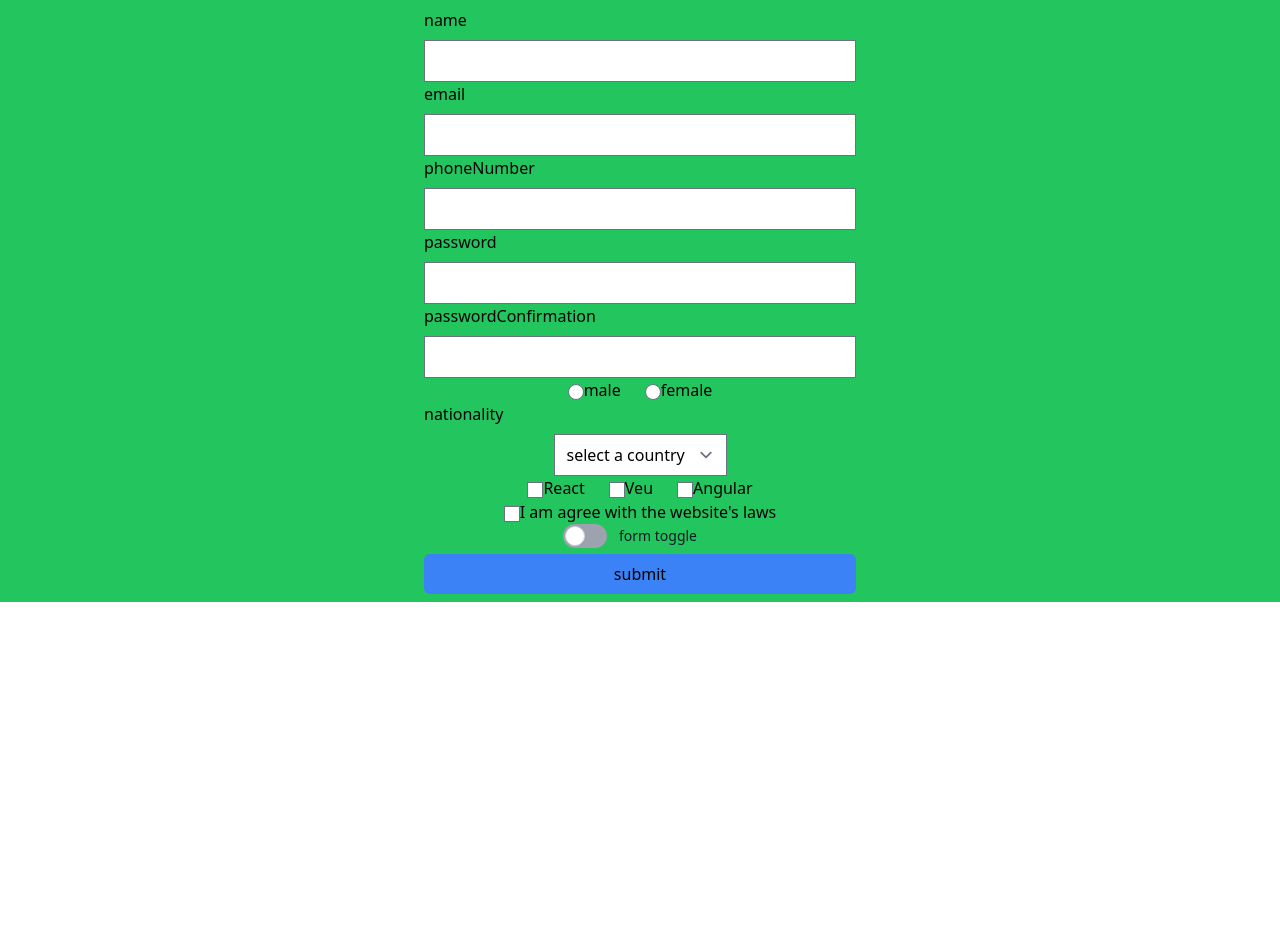
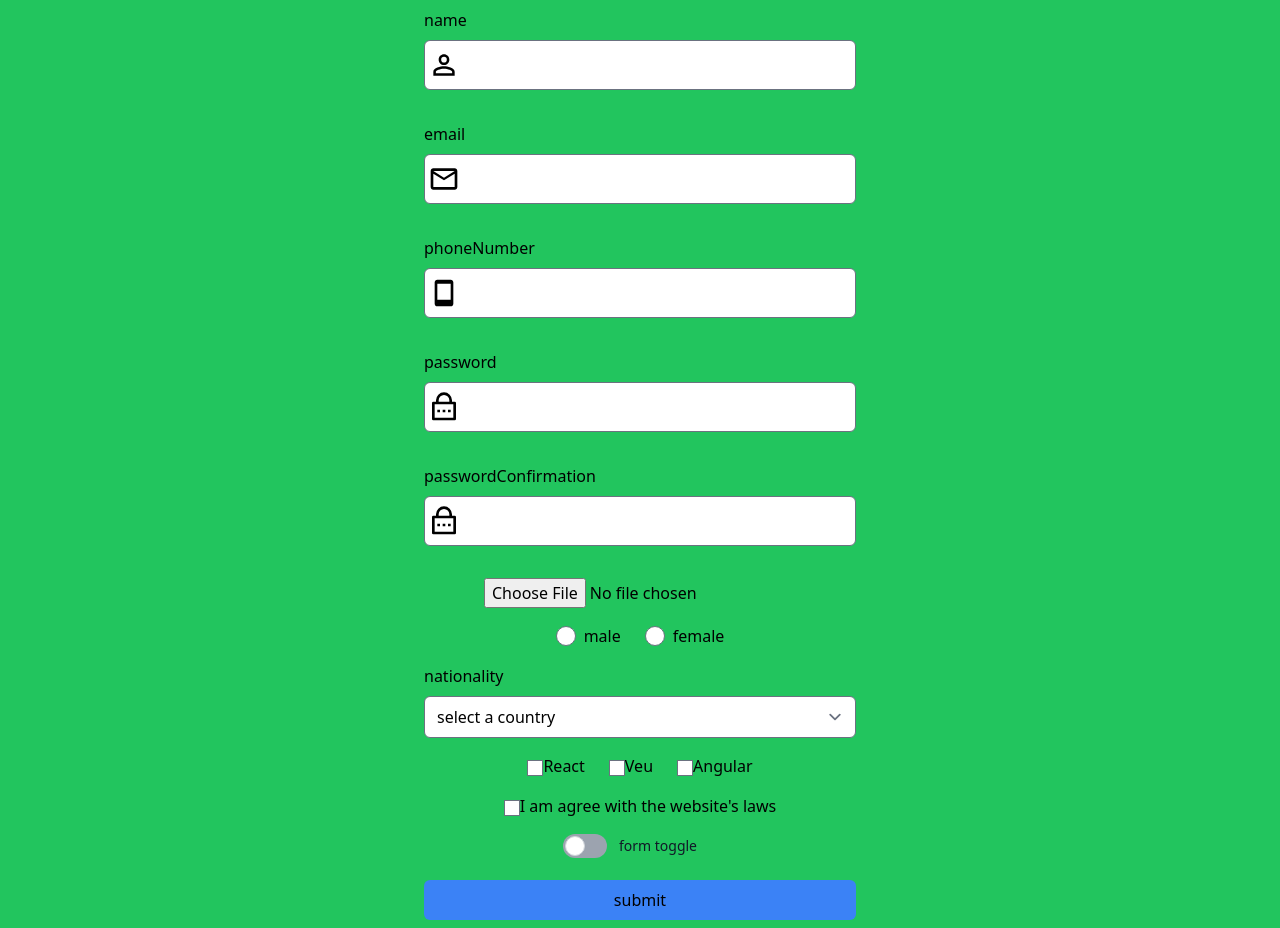
Before and after one commit to Arman-Abbasian/form_with_formik, a React (Create React App) app: page / in a window 1280 px wide. Before the commit the page ends 800 px from the top, so only its background shows below. Built offline with nearby package versions, Linux system fonts and the light colour scheme.

Commit message:
put icons for form componentss

```diff
--- a/package.json
+++ b/package.json
@@ -9,6 +9,7 @@
     "formik": "^2.2.9",
     "react": "^18.2.0",
     "react-dom": "^18.2.0",
+    "react-icons": "^4.6.0",
     "react-scripts": "5.0.1",
     "web-vitals": "^2.1.4",
     "yup": "^0.32.11"
--- /dev/null
+++ b/server/db.json
@@ -0,0 +1,19 @@
+{
+  "posts": [
+    {
+      "id": 1,
+      "title": "json-server",
+      "author": "typicode"
+    }
+  ],
+  "comments": [
+    {
+      "id": 1,
+      "body": "some comment",
+      "postId": 1
+    }
+  ],
+  "profile": {
+    "name": "typicode"
+  }
+}
--- a/src/common/BooleanCheckBox.jsx
+++ b/src/common/BooleanCheckBox.jsx
@@ -1,12 +1,12 @@
-const BooleanCheckBox = ({name,label,formik}) => {
+const BooleanCheckBox = ({name,formik,label}) => {
     return (
-        <div className="flex gap-6">
-            <div>
-                <input type="checkbox" id={name} name={name} value={formik.values[name]} checked={formik.values[name]} onChange={formik.handleChange} />
-                <label htmlFor={name}>{label}</label>
+            <div className="flex gap-6">
+                <div>
+                    <input type="checkbox" id={name} name={name} value={true} checked={formik.values[name]===true} onChange={formik.handleChange} />
+                    <label htmlFor={name}>{label}</label>
+                </div>
+                {formik.errors[name] && formik.touched[name] && <p className="text-red-600">{formik.errors[name]}</p>}
             </div>
-        {formik.errors[name] && formik.touched[name] && <p className="text-red-600">{formik.errors[name]}</p>}
-        </div>
      );
 }
 
--- a/src/common/CheckBox.jsx
+++ b/src/common/CheckBox.jsx
@@ -3,7 +3,7 @@ const CheckBox = ({options,name,formik}) => {
         <div className="flex gap-6">
             {options.map(item=>{
                 return <div key={item.id}>
-                        <input type="checkbox" id={item.value} name={name} value={item.value} checked={formik.values[name].includes(item.value)} onChange={formik.handleChange} />
+                        <input className="form-checkbox" type="checkbox" id={item.value} name={name} value={item.value} checked={formik.values[name].includes(item.value)} onChange={formik.handleChange} />
                         <label htmlFor={item.value}>{item.label}</label>
                     </div>
         })}
--- a/src/common/Input.jsx
+++ b/src/common/Input.jsx
@@ -1,10 +1,14 @@
-const Input = ({name,type="text",formik}) => {
+const Input = ({name,type="text",formik,logo}) => {
     return (
-        <div className="flex flex-col gap-2 justify-center items-center w-full">
+        <>
+        <div className="flex flex-col gap-2 justify-center items-center w-full relative">
             <label className="flex w-full" htmlFor={`${name}`}>{`${name}`}</label>
-            <input className="w-full" type={type} id={`${name}`}  name={`${name}`} {...formik.getFieldProps({name})} />
-            {formik.errors[name] && formik.touched[name] && <p className="text-red-600">{formik.errors[name]}</p>}
+            <input className="form-input px-10 py-3 w-full rounded-md" type={type} id={`${name}`}  name={`${name}`} {...formik.getFieldProps({name})} />
+            {logo}
         </div>
+
+        <div>{formik.errors[name] && formik.touched[name] && <p className="text-red-600">{formik.errors[name]}</p>}</div>
+        </>
      );
 }
 
--- a/src/common/RadioButton.jsx
+++ b/src/common/RadioButton.jsx
@@ -1,9 +1,9 @@
 const RadioButton = ({options,formik,name}) => {
     return (
-        <div className="flex gap-6">
+        <div className="flex justify-center gap-6 w-full">
             {options.map(item=>{
-                return <div key={item.id}>
-                            <input type="radio" id={item.value} name={name} value={item.value} checked={formik.values[name]===item.value} onChange={formik.handleChange} />
+                return <div className="flex gap-2 justify-between items-center" key={item.id}>
+                            <input className="form-radio w-5 h-5" type="radio" id={item.value} name={name} value={item.value} checked={formik.values[name]===item.value} onChange={formik.handleChange} />
                             <label htmlFor={item.value}>{item.label}</label>
                         </div>
             })}
--- a/src/common/SelectOptions.jsx
+++ b/src/common/SelectOptions.jsx
@@ -4,7 +4,7 @@ const SelectOptions = ({options,name,formik}) => {
     return (
         <div className="flex flex-col gap-2 justify-center items-center w-full">
             <label className="flex w-full" htmlFor={`${name}`}>{`${name}`}</label>
-            <select name={name} id={name} {...formik.getFieldProps({name})}>
+            <select className="w-full rounded-md" name={name} id={name} {...formik.getFieldProps({name})}>
                 {options.map(item=>{
                     return <option key={item.id} value={item.value}>{item.label}</option>
                 })}
--- a/src/components/FormikAndYupCommon.jsx
+++ b/src/components/FormikAndYupCommon.jsx
@@ -6,6 +6,14 @@ import CheckboxToggle from "../common/CheckboxToggle";
 import  Input  from "../common/Input";
 import RadioButton from "../common/RadioButton";
 import SelectOptions from "../common/SelectOptions";
+import { MdPersonOutline } from "react-icons/md";
+import { MdOutlineEmail } from "react-icons/md";
+import { BiMobile } from "react-icons/bi";
+import { RiLockPasswordLine } from "react-icons/ri";
+
+
+
+
 
 const initialValues={name:"",email:"",phoneNumber:"",password:"",passwordConfirmation:"",gender:"",nationality:"",interests:[],terms:false,termToggle:false}
 const onSubmit=(values)=>{
@@ -49,12 +57,13 @@ const FormikAndYupCommon = () => {
     return (
         <div className="bg-green-500">
             <form onSubmit={formik.handleSubmit} className="container mx-auto max-w-md p-2 ">
-                <div className="flex flex-col justify-center items-center">
-                <Input name='name'  formik={formik} />
-                <Input name='email'  formik={formik} />
-                <Input name='phoneNumber' formik={formik} />
-                <Input name='password' formik={formik} />
-                <Input name='passwordConfirmation'  formik={formik} />
+                <div className="flex flex-col gap-4 justify-center items-center">
+                <Input name='name'  formik={formik} logo={<MdPersonOutline className="w-8 h-8 absolute top-1/2 left-1" />} />
+                <Input name='email'  formik={formik} logo={<MdOutlineEmail className="w-8 h-8 absolute top-1/2 left-1" />}/>
+                <Input name='phoneNumber' formik={formik} logo={<BiMobile className="w-8 h-8 absolute top-1/2 left-1" />} />
+                <Input name='password' formik={formik}  logo={<RiLockPasswordLine className="w-8 h-8 absolute top-1/2 left-1" />}/>
+                <Input name='passwordConfirmation'  formik={formik} logo={<RiLockPasswordLine className="w-8 h-8 absolute top-1/2 left-1" />} />
+                <input type="file" id="myfile" name="myfile" />
                 <RadioButton options={genderOptions} formik={formik} name="gender" />
                 <SelectOptions options={nationalityOptions} name="nationality" formik={formik} />
                 <CheckBox options={interestsOptions} name="interests" formik={formik} />
```
Also changed, not shown: 2 other files (tests, documents, lock files or other folders).
